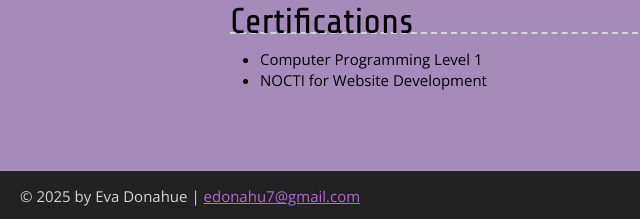
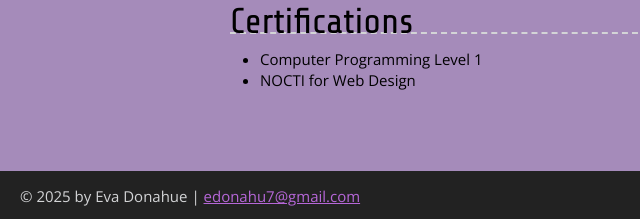
Before and after one commit to EvaD856/evaPortfolio, a plain HTML site: page resume.html in a window 1280 px wide. Shown: the part 2401-2620 px from the top of the page, 0-640 px from the left. Drawn offline with nearby package versions, Linux system fonts and the light colour scheme; a web font is replaced by a local one.

```diff
--- a/resume.html
+++ b/resume.html
@@ -140,7 +140,7 @@
     <section>
     <ul>
       <li>Computer Programming Level 1</li>
-      <li>NOCTI for Website Development</li>
+      <li>NOCTI for Web Design</li>
     </ul>
 
     <!-- End content edits here. -->
```
